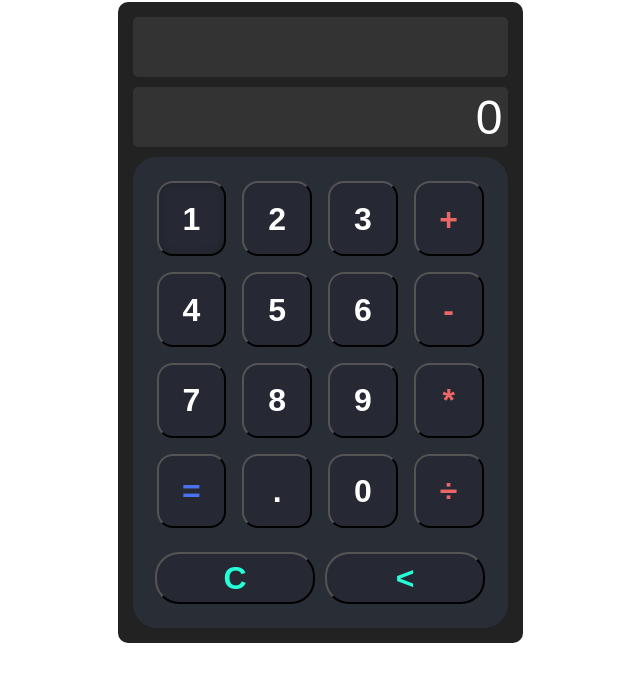
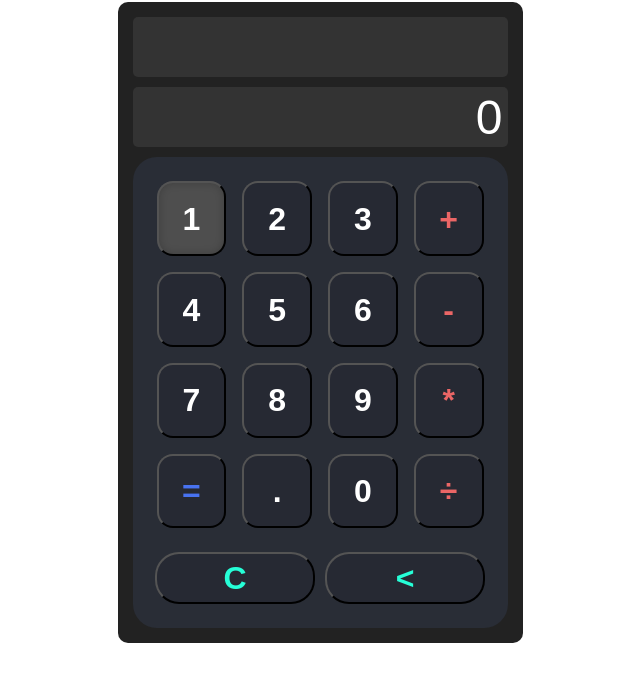
Before and after one commit to Katusyo/calculator, a plain HTML site: page index.html in a window 1280 px wide. In both pictures the pointer is over the button 511 px from the left and 355 px from the top of the page. Shown: the part 137-818 px from the top of the page, without its empty margins (320-960 px from the left). Drawn offline with Linux system fonts and the light colour scheme.

Commit message:
Progress of Calculator Project
+ Add highlited buttons when mouse hovers over key

```diff
--- a/style.css
+++ b/style.css
@@ -109,6 +109,7 @@ button span {
 }
 
 button:hover {
+    background-color: #4e4e4e;
     box-shadow: inset 0px 0px 8px rgba(0, 0, 0, 0.2);
 }
 
```
